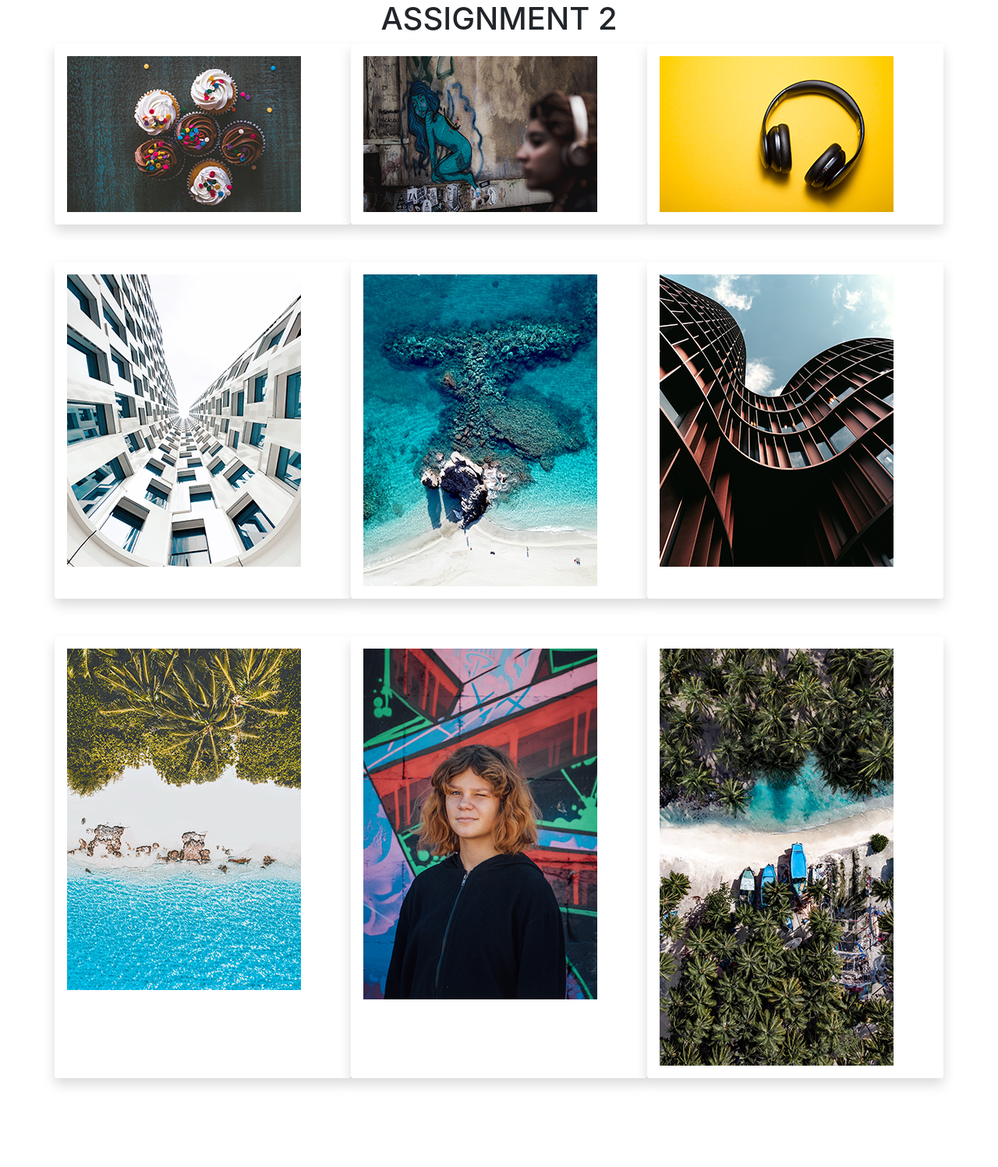
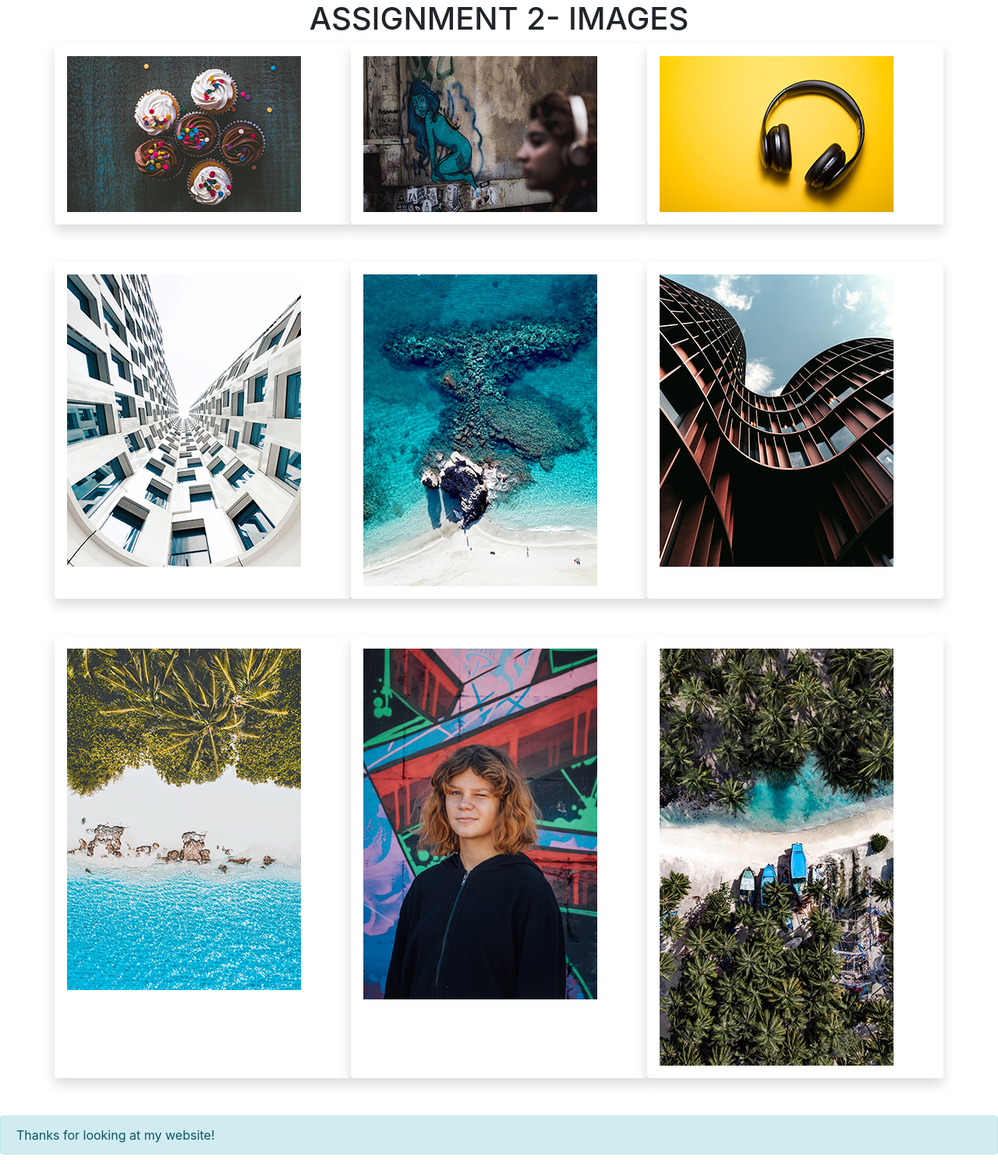
Before and after one commit to ktwall/m2-hw2-wallshein-katie, a plain HTML site: page index.html in a window 1280 px wide. Shown: the whole page at 78% size. Before the commit the page ends 1431 px from the top, so only its background shows below. Drawn offline with nearby package versions, Linux system fonts and the light colour scheme.

Commit message:
added an alert at the bottom of the page

```diff
--- a/index.html
+++ b/index.html
@@ -15,7 +15,7 @@
 
 <body>
     <div class="text-center text-uppercase">
-    <h1>Assignment 2</h1>
+    <h1>Assignment 2- Images</h1>
 </div>
     <main>
         <div class="container">
@@ -53,6 +53,9 @@
                 </div>
             </div>
         </div>
+        <div class="alert alert-info" role="alert">
+            Thanks for looking at my website!
+          </div>
     </main>
 
     <!-- Optional JavaScript -->
```
